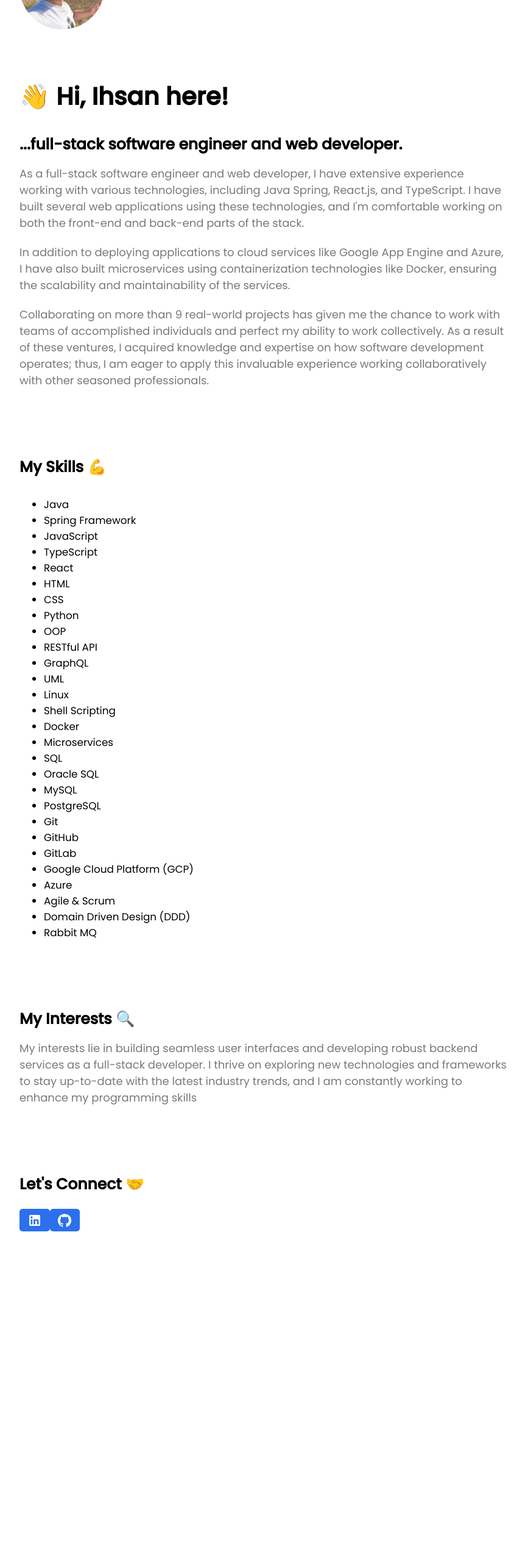
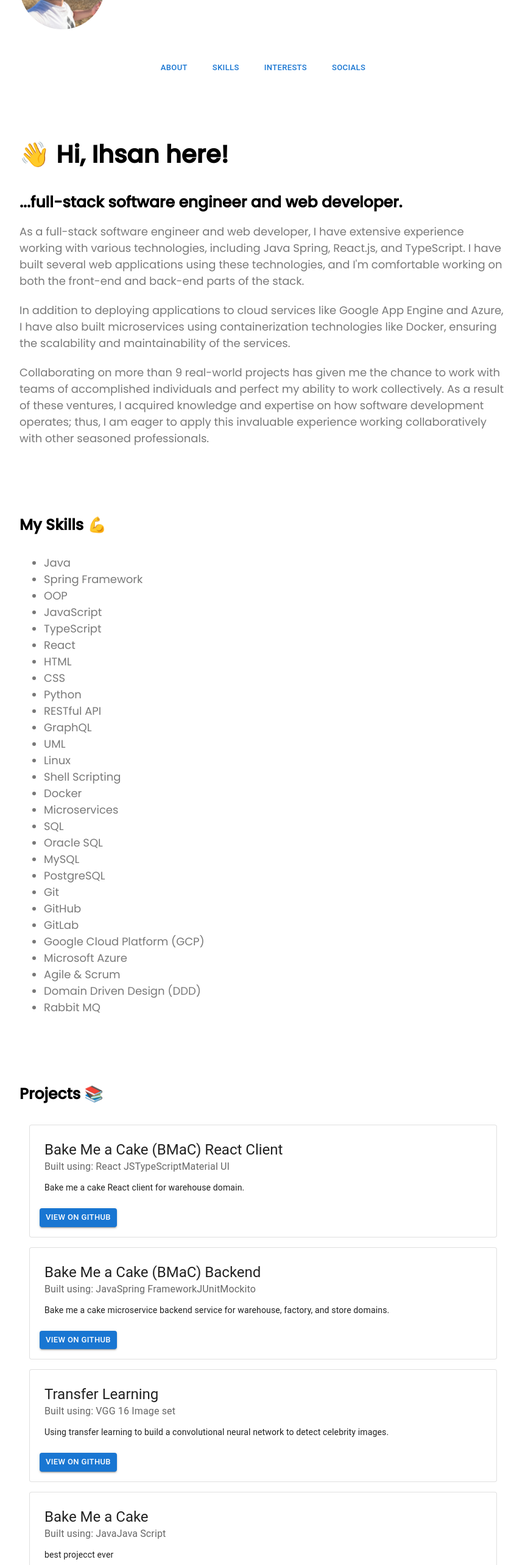
Before and after one commit to Ihsan-Hepsen/personal-website, a Next.js app: page / in a window 1280 px wide. Shown: the part 140-2706 px from the top of the page at 61% size, without its empty margins (208-1070 px from the left). Before the commit the page ends 2175 px from the top, so only its background shows below. Built offline with nearby package versions, Linux system fonts and the light colour scheme.

Commit message:
extracting compoennts and added projects field

```diff
--- /dev/null
+++ b/components/ButtonGroupNav.tsx
@@ -0,0 +1,27 @@
+import * as React from 'react'
+import { Button, ButtonGroup, Box } from '@mui/material'
+
+export default function ButtonGroupNav() {
+  return (
+    <Box
+      sx={{
+        display: 'flex',
+        flexDirection: 'column',
+        alignItems: 'center',
+        textAlign: 'center',
+        '& > *': {
+          mt: 4,
+          p: 2,
+          gap: 4
+        },
+      }}
+    >
+      <ButtonGroup size='small' variant="outlined" aria-label="outlined button group">
+        <Button className='nav-btn' variant='text' href='#about'>About</Button>
+        <Button className='nav-btn' variant='text' href='#skills'>Skills</Button>
+        <Button className='nav-btn' variant='text' href='#interests'>Interests</Button>
+        <Button className='nav-btn' variant='text' href='#socials'>Socials</Button>
+      </ButtonGroup>
+    </Box>
+  );
+}
--- /dev/null
+++ b/components/ProjectCard.tsx
@@ -0,0 +1,47 @@
+import * as React from 'react';
+import {
+    Box, Card, CardActions,
+    CardContent, Button, Typography
+} from '@mui/material'
+
+
+const bull = (
+    <Box
+        component="span"
+        sx={{ display: 'inline-block', mx: '2px', transform: 'scale(0.8)' }}
+    >
+        •
+    </Box>
+)
+
+type ProjectCard = {
+    title: string
+    tools: Array<string>
+    desc: string
+    repoLink: string
+}
+
+export default function ProjectCard({ title, tools, desc, repoLink }: ProjectCard) {
+    return (
+        <Box sx={{ minWidth: 275 }}>
+            <Card variant="outlined" sx={{m: 2, p: 1}}>
+                <React.Fragment>
+                    <CardContent>
+                        <Typography variant="h5" component="div">
+                            { title }
+                        </Typography>
+                        <Typography sx={{ mb: 1.5 }} color="text.secondary">
+                            Built using: { ...tools }
+                        </Typography>
+                        <Typography variant="body2">
+                            { desc }
+                        </Typography>
+                    </CardContent>
+                    <CardActions>
+                        <Button href={ repoLink } variant='contained' size="small">View on GitHUb</Button>
+                    </CardActions>
+                </React.Fragment>
+            </Card>
+        </Box>
+    )
+}
--- /dev/null
+++ b/components/ProjectsSection.tsx
@@ -0,0 +1,43 @@
+import { Box } from "@mui/material";
+import ProjectCard from "./ProjectCard";
+
+
+const projects = {
+    'bmacFrontend': {
+        title: 'Bake Me a Cake (BMaC) React Client',
+        tools: ['React JS', 'TypeScript', 'Material UI'],
+        desc: 'Bake me a cake React client for warehouse domain.',
+        link: 'https://github.com/Ihsan-Hepsen/Bake-Me-a-Cake-Frontend'
+    },
+    'bmacBackend': {
+        title: 'Bake Me a Cake (BMaC) Backend',
+        tools: ['Java', 'Spring Framework', 'JUnit', 'Mockito'],
+        desc: 'Bake me a cake microservice backend service for warehouse, factory, and store domains.',
+        link: 'https://github.com/Ihsan-Hepsen/Bake-Me-a-Cake-Backend'
+    },
+    'transferLearning': {
+        title: 'Transfer Learning',
+        tools: ['VGG 16 Image set', ''],
+        desc: 'Using transfer learning to build a convolutional neural network to detect celebrity images.',
+        link: 'https://github.com/Ihsan-Hepsen/Transfer-Learning'
+    },
+    'aviato': {
+        title: '',
+        tools: [],
+        desc: '',
+        link: ''
+    },
+
+}
+
+export default function ProjectSection() {
+    return (
+        <section className='heroSection' id='projects'>
+            <h3>Projects 📚</h3>
+            <ProjectCard className='project-cards' title={projects["bmacFrontend"].title} tools={projects["bmacFrontend"].tools} desc={projects["bmacFrontend"].desc} repoLink={projects["bmacFrontend"].link} />
+            <ProjectCard className='project-cards' title={projects["bmacBackend"].title} tools={projects["bmacBackend"].tools} desc={projects["bmacBackend"].desc} repoLink={projects["bmacBackend"].link} />
+            <ProjectCard className='project-cards' title={projects["transferLearning"].title} tools={projects["transferLearning"].tools} desc={projects["transferLearning"].desc} repoLink={projects["transferLearning"].link} />
+            <ProjectCard className='project-cards' title="Bake Me a Cake" tools={['Java', 'Java Script']} desc='best projecct ever' repoLink="#" />
+        </section>
+    )
+}
--- a/pages/index.tsx
+++ b/pages/index.tsx
@@ -1,14 +1,21 @@
 import Head from 'next/head'
+import Link from 'next/link'
 
+import { useState, useEffect, SetStateAction } from 'react'
 import { Catamaran } from 'next/font/google'
-import { useState, useEffect, SetStateAction } from 'react'
 
-import { Avatar, Button, IconButton } from '@mui/material/'
-import LightModeIcon from '@mui/icons-material/LightMode'
-import DarkMode from '@mui/icons-material/DarkMode'
-import GitHubIcon from '@mui/icons-material/GitHub'
-import LinkedInIcon from '@mui/icons-material/LinkedIn'
-import Link from 'next/link'
+import { Avatar, Box, Button, IconButton } from '@mui/material'
+import {
+  LightMode as LightModeIcon,
+  DarkMode as DarkModeIcon,
+  GitHub as GitHubIcon,
+  LinkedIn as LinkedInIcon,
+  DarkMode
+} from '@mui/icons-material'
+import ButtonGroupNav from '@/components/ButtonGroupNav'
+import ProjectCard from '@/components/ProjectCard'
+import ProjectSection from '@/components/ProjectsSection'
+
 
 const inter = Catamaran({ subsets: ['latin'] })
 
@@ -38,6 +45,7 @@ export default function Home() {
       '--initial-color-mode'
     );
     // Set initial darkmode to light
+    // @ts-ignore
     setDarkTheme(initialColorValue === 'dark')
   }, []);
 
@@ -69,8 +77,11 @@ export default function Home() {
           </div>
         </nav>
 
+        {/* <Box> */}
+        <ButtonGroupNav />
 
-        <section className='heroSection'>
+        {/* </Box> */}
+        <section className='heroSection' id='about'>
           <h1>👋 Hi, Ihsan here!</h1>
           <h3>
             ...full-stack software engineer and web developer.
@@ -95,19 +106,18 @@ export default function Home() {
           </p>
         </section>
 
-        <section className='heroSection'>
+        <section className='heroSection' id='skills'>
           <h3>My Skills 💪</h3>
-          <p></p>
           <ul>
             <li>Java</li>
             <li>Spring Framework</li>
+            <li>OOP</li>
             <li>JavaScript</li>
             <li>TypeScript</li>
             <li>React</li>
             <li>HTML</li>
             <li>CSS</li>
             <li>Python</li>
-            <li>OOP</li>
             <li>RESTful API</li>
             <li>GraphQL</li>
             <li>UML</li>
@@ -123,34 +133,36 @@ export default function Home() {
             <li>GitHub</li>
             <li>GitLab</li>
             <li>Google Cloud Platform (GCP)</li>
-            <li>Azure</li>
+            <li>Microsoft Azure</li>
             <li>Agile & Scrum</li>
             <li>Domain Driven Design (DDD)</li>
             <li>Rabbit MQ</li>
           </ul>
         </section>
 
-        <section className='heroSection'>
-          <h3>My Interests 🔍</h3>
-          <p>
+        {/* <section className='heroSection' id='projects'>
+          <h3>Projects 📚</h3>
+          <ProjectSection />
+          {/* <p>
             My interests lie in building seamless user interfaces and developing robust backend services
             as a full-stack developer. I thrive on exploring new technologies and frameworks to stay
             up-to-date with the latest industry trends, and I am constantly working to enhance my
             programming skills
-          </p>
-        </section>
+          </p> */}
+        {/* </section> */}
+        <ProjectSection />
 
-        <section className='heroSection'>
+        <section className='heroSection' id='socials'>
           <h3>Let's Connect 🤝</h3>
           <Link href="https://www.linkedin.com/in/ihsan-h-287ba41b7" target="_blank" rel="noopener noreferrer">
             <IconButton className='primary-btn' aria-label="linkedin-profile" size="large">
               {/* <p>LinkedIn</p> */}
-              <LinkedInIcon fontSize="medium" />
+              <LinkedInIcon fontSize="large" />
             </IconButton>
           </Link>
           <Link href="https://github.com/ihsan-hepsen" target="_blank" rel="noopener noreferrer">
             <IconButton className='primary-btn' aria-label="github-profile" size="large">
-              <GitHubIcon fontSize="medium" />
+              <GitHubIcon fontSize="large" />
             </IconButton>
           </Link>
         </section>
--- a/styles/globals.css
+++ b/styles/globals.css
@@ -23,6 +23,7 @@
 
 html {
   margin: 0.5rem;
+  scroll-behavior: smooth;
 }
 
 body {
@@ -156,7 +157,7 @@ section .heroSection {
   font-size: 25px;
 }
 
-.heroSection > p {
+.heroSection > p, li{
   font-size: 18px;
   color: var(--color-paragraph);
 }
@@ -183,3 +184,8 @@ section .heroSection {
   color: #2667ff;
   text-decoration: none;
 }
+
+.nav-btn {
+  text-decoration: underline;
+  color: var(--color-button);
+}
```
